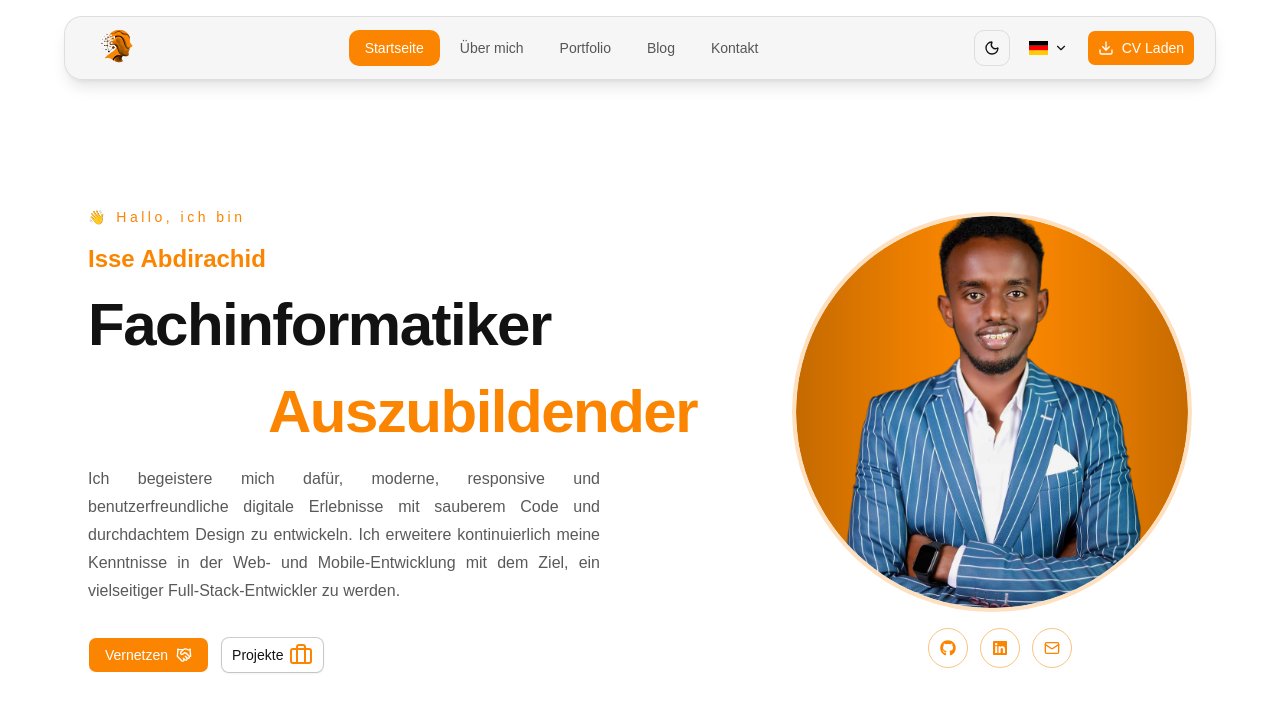
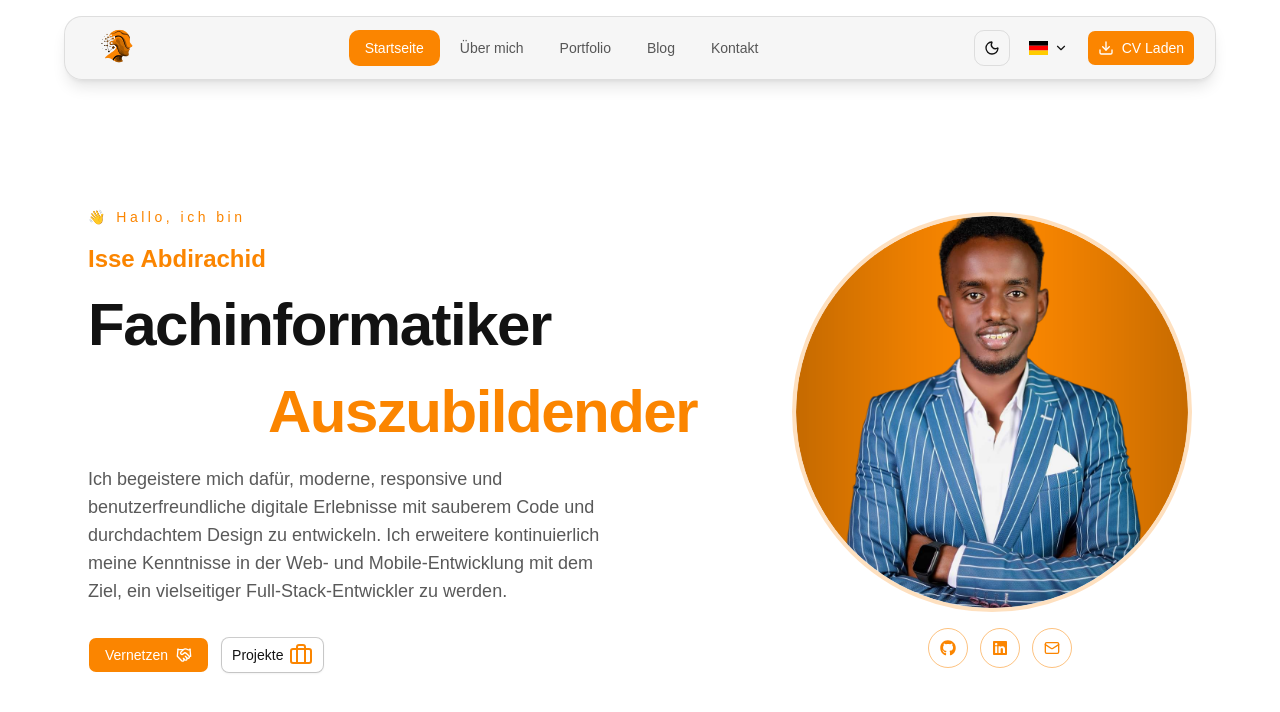
Before and after one commit to isseabdirachid/My-Portfolio, a React (Vite) app: page / in a window 1280 px wide. Shown: the top 712 px of the page. Built offline with nearby package versions, Linux system fonts and the light colour scheme.

Commit message:
fix hero text remove justify

```diff
--- a/src/components/Hero/HeroContent.tsx
+++ b/src/components/Hero/HeroContent.tsx
@@ -22,7 +22,7 @@ function HeroContent() {
             <h1 className="hero-title-left mt-3 ml-0 text-center text-4xl font-bold leading-tight tracking-tight text-primary-custom sm:ml-20 sm:text-5xl md:text-left lg:ml-45 lg:text-6xl">
                 {t("hero.position")}
             </h1>
-            <p className="mt-4 max-w-xl text-left text-base leading-7 text-secondary-custom/70 sm:text-1xl lg:text-justify">
+            <p className="mt-4 max-w-xl text-left text-base leading-7 text-secondary-custom/70 sm:text-1xl lg:text-lg">
                 {t("hero.description")}
             </p>
         </div>
```
